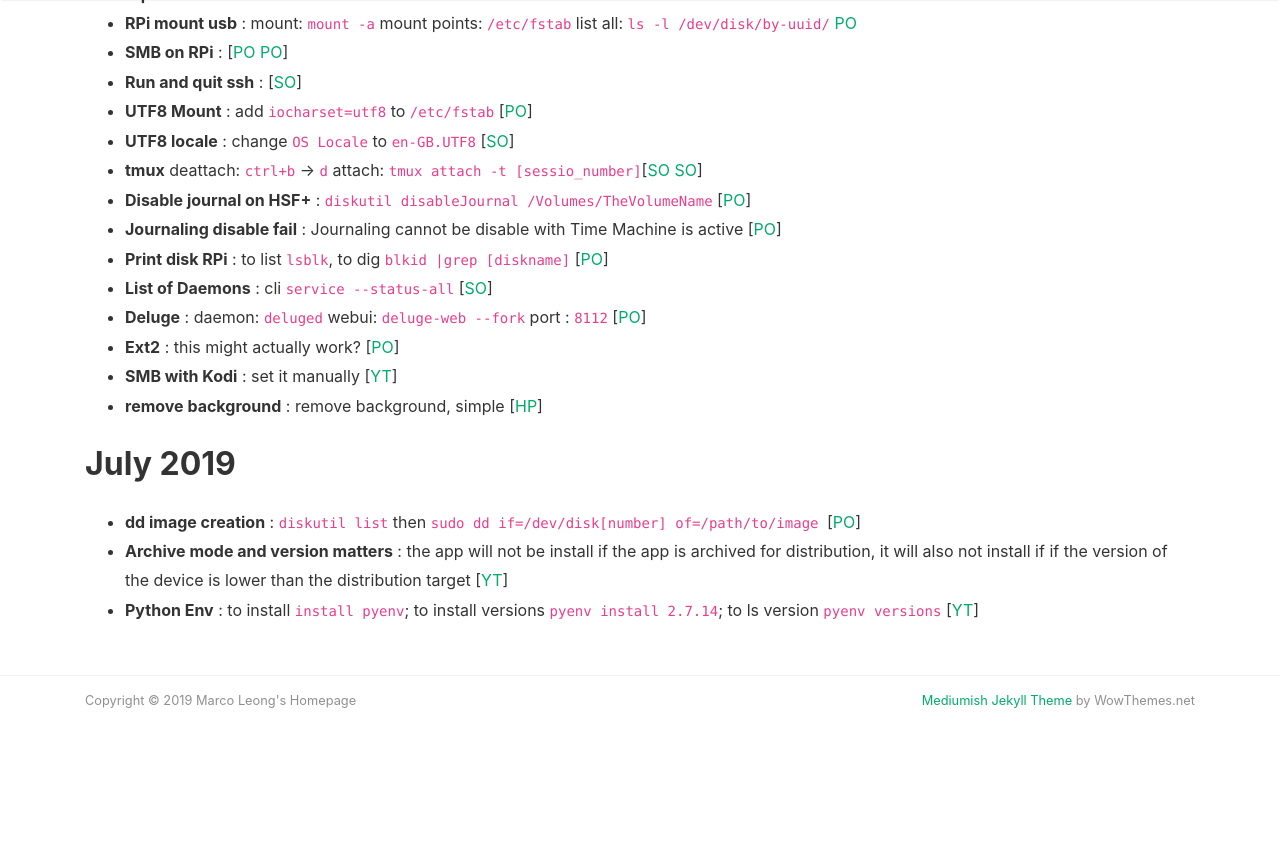
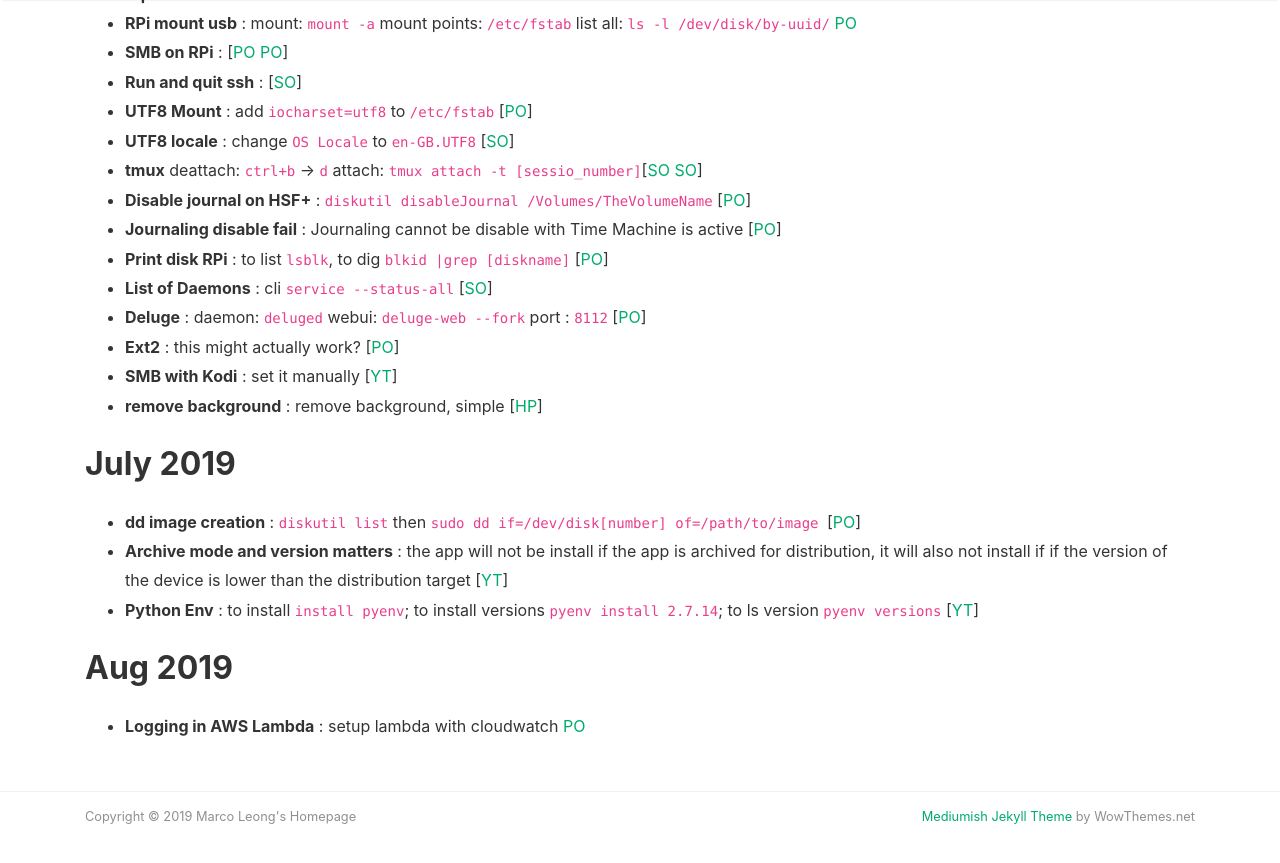
Before and after one commit to MarcoLeongDev/MarcoLeongDev.github.io, a Jekyll site: the page built from journey.md, in a window 1280 px wide and 900 px high, scrolled down 3063 px. Shown: the top 863 px of the window. Built offline with Jekyll 4.4.1, drawn with Linux system fonts in a browser that asks for light colours; nearby versions of some CDN libraries; our own code applies the rules of GitHub Pages for plain Markdown files; before the commit the page ends 3848 px from its top, so only the background shows below that.

Commit message:
Update journey.md

```diff
--- a/journey.md
+++ b/journey.md
@@ -97,6 +97,9 @@
 - **Archive mode and version matters** : the app will not be install if the app is archived for distribution, it will also not install if if the version of the device is lower than the distribution target [[YT](https://www.youtube.com/watch?v=ZWAUAerFB6s)]
 - **Python Env** : to install `install pyenv`; to install versions `pyenv install 2.7.14`; to ls version `pyenv versions` [[YT](https://www.youtube.com/watch?v=9UxSStjelNg&list=PLVBZzIFwBE3Q8Bhnl8gVpOD88VALGwScq)]
 
+## Aug 2019
+- **Logging in AWS Lambda** : setup lambda with cloudwatch [PO](https://serverless-stack.com/chapters/api-gateway-and-lambda-logs.html)
+
 
 
 
```
